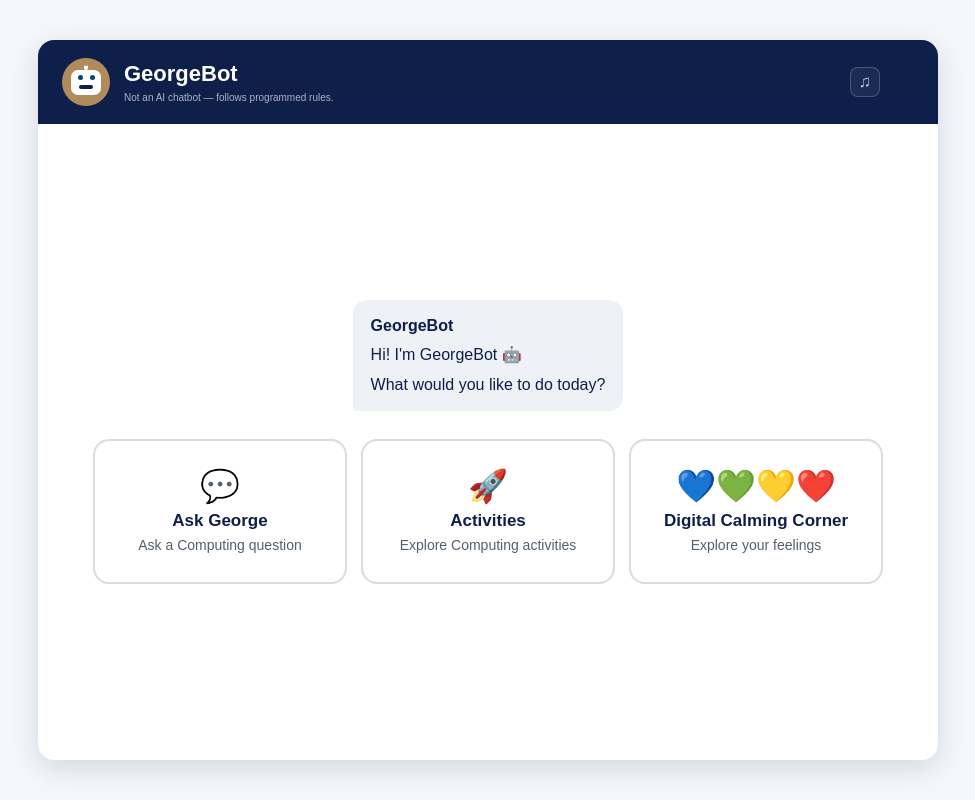
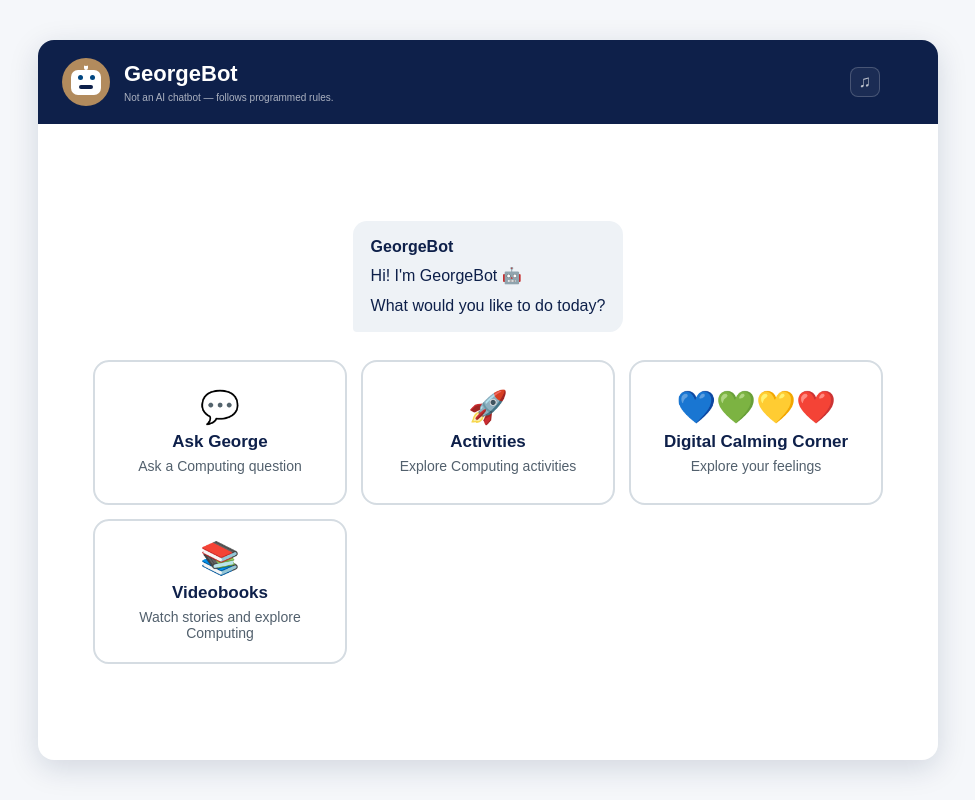
Before and after one commit to ciresannamaria/GeorgeBot, a plain HTML site: page index.html in a window 1280 px wide. Shown: the whole page, without its empty margins (152-1127 px from the left). Drawn offline with nearby package versions, Linux system fonts and the light colour scheme.

Commit message:
Add Videobooks button to GeorgeBot home page

```diff
--- a/index.html
+++ b/index.html
@@ -40,6 +40,7 @@
     <button id="ask-george-button" class="start-option" type="button"><span class="start-option-icon">💬</span><span class="start-option-title">Ask George</span><span class="start-option-description">Ask a Computing question</span></button>
     <button id="activities-start-button" class="start-option" type="button"><span class="start-option-icon">🚀</span><span class="start-option-title">Activities</span><span class="start-option-description">Explore Computing activities</span></button>
     <a id="calming-corner-start-button" class="start-option calming-start-option" href="https://sgsdd-school.github.io/digital-calming-corner/"><span class="start-option-icon">💙💚💛❤️</span><span class="start-option-title">Digital Calming Corner</span><span class="start-option-description">Explore your feelings</span></a>
+    <a id="videobooks-start-button" class="start-option" href="videobooks.html"><span class="start-option-icon">📚</span><span class="start-option-title">Videobooks</span><span class="start-option-description">Watch stories and explore Computing</span></a>
    </div>
   </main>
   <main id="activities-hub" class="activities-hub" hidden>
```
